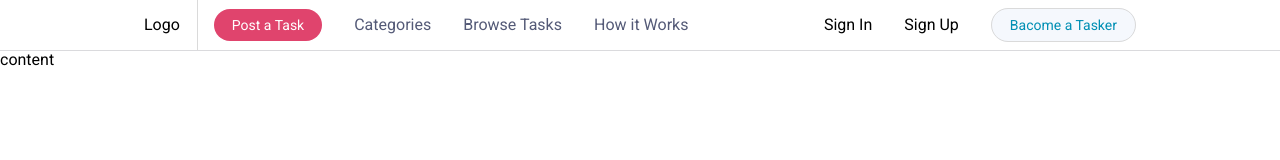
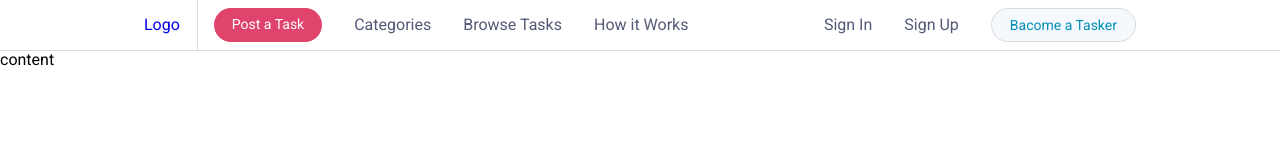
Before and after one commit to FebNov/fakeAirTasker, a React (Create React App) app: page / in a window 1280 px wide. Shown: the top 160 px of the page. Built offline with nearby package versions, Linux system fonts and the light colour scheme.

Commit message:
refactor reuse NavigationBar

```diff
--- a/src/components/Header/components/NavigationButton/NavigationButton.jsx
+++ b/src/components/Header/components/NavigationButton/NavigationButton.jsx
@@ -2,20 +2,21 @@ import React from "react";
 import PropTypes from "prop-types";
 import styled from "styled-components";
 import NavigationItem from "../NavigationItem";
+import NavigationLink from "../NavigationLink";
 
 const Button = styled.button`
   outline: 0;
   border: 0;
   background: transparent;
-  text-align: left;
-  font-size: 16px;
   cursor: pointer;
   padding: 0;
 `;
 
 const NavigationButton = ({ onClick, children }) => (
   <NavigationItem>
-    <Button onClick={onClick}>{children}</Button>
+    <NavigationLink.Text as={Button} onClick={onClick}>
+      {children}
+    </NavigationLink.Text>
   </NavigationItem>
 );
 
--- a/src/components/Header/components/NavigationItem/NavigationItem.jsx
+++ b/src/components/Header/components/NavigationItem/NavigationItem.jsx
@@ -1,7 +1,15 @@
-import styled from "styled-components";
+import styled, { css } from "styled-components";
 
 const NavigationItem = styled.div`
   padding: 16px;
+  ${(props) =>
+    props.indictable &&
+    css`
+      &:hover {
+        border-bottom: 2px solid #008fb4;
+        margin-bottom: --2px;
+      }
+    `}
 `;
 
 export default NavigationItem;
--- a/src/components/Header/components/NavigationLink/NavigationLink.jsx
+++ b/src/components/Header/components/NavigationLink/NavigationLink.jsx
@@ -6,30 +6,48 @@ import NavigationItem from "../NavigationItem";
 const StyleLink = styled.a`
   text-decoration: none;
 `;
-const Link = ({ children }) => (
-  <NavigationItem>
-    <StyleLink>{children}</StyleLink>
+
+const Link = ({ children, href, className, indictable }) => (
+  <NavigationItem
+    as={StyleLink}
+    indictable={indictable}
+    href={href}
+    className={className}
+  >
+    {children}
   </NavigationItem>
 );
+
+Link.defaultProps = {
+  className: "",
+  indictable: false,
+};
+
 Link.propTypes = {
   children: PropTypes.node.isRequired,
-};
-const NavigationLink = {};
-NavigationLink.Naked = ({ href, children }) => (
-  <Link href={href}>{children}</Link>
-);
-NavigationLink.Naked.propTypes = {
   href: PropTypes.string.isRequired,
-  children: PropTypes.node.isRequired,
+  indictable: PropTypes.bool,
+  className: PropTypes.string,
 };
 
-const Button = styled.span`
+const NavigationLink = {};
+
+NavigationLink.Naked = Link;
+
+NavigationLink.Text = styled(Link)`
+  color: #545a77;
+  &::hover {
+    color: #008fb4;
+  }
+`;
+
+NavigationLink.Button = styled(Link)`
   background: #e0446d;
   border-radius: 200px;
   font-size: 14px;
+  margin: 8px 16px;
   padding: 8px 18px;
   color: white;
-
   ${(props) => {
     const style = {
       primary: css`
@@ -45,31 +63,62 @@ const Button = styled.span`
     return style;
   }}
 `;
-NavigationLink.Button = ({ href, children, variant }) => (
-  <Link href={href}>
-    <Button variant={variant}>{children}</Button>
-  </Link>
-);
-NavigationLink.Button.propTypes = {
-  href: PropTypes.string.isRequired,
-  children: PropTypes.node.isRequired,
-  variant: PropTypes.oneOf(["primary", "secondary"]),
-};
-NavigationLink.Text = ({ href, children }) => (
-  <Link href={href}>
-    <Text>{children}</Text>
-  </Link>
-);
 
-const Text = styled.span`
-  color: #545a77;
-  &:hover {
-    color: #008fb4;
-  }
-`;
-NavigationLink.Text.propTypes = {
-  href: PropTypes.string.isRequired,
-  children: PropTypes.node.isRequired,
-};
+// NavigationLink.Naked = ({ href, children }) => (
+//   <Link href={href}>{children}</Link>
+// );
+// NavigationLink.Naked.propTypes = {
+//   href: PropTypes.string.isRequired,
+//   children: PropTypes.node.isRequired,
+// };
+
+// const Button = styled.span`
+//   background: #e0446d;
+//   border-radius: 200px;
+//   font-size: 14px;
+//   padding: 8px 18px;
+//   color: white;
+
+//   ${(props) => {
+//     const style = {
+//       primary: css`
+//         background: #e0446d;
+//         color: white;
+//       `,
+//       secondary: css`
+//         background: #f5f8fd;
+//         border: 1px solid #dadada;
+//         color: #008fb4;
+//       `,
+//     }[props.variant];
+//     return style;
+//   }}
+// `;
+// NavigationLink.Button = ({ href, children, variant }) => (
+//   <Link href={href}>
+//     <Button variant={variant}>{children}</Button>
+//   </Link>
+// );
+// NavigationLink.Button.propTypes = {
+//   href: PropTypes.string.isRequired,
+//   children: PropTypes.node.isRequired,
+//   variant: PropTypes.oneOf(["primary", "secondary"]),
+// };
+// NavigationLink.Text = ({ href, children }) => (
+//   <Link href={href}>
+//     <Text>{children}</Text>
+//   </Link>
+// );
+
+// const Text = styled.span`
+//   color: #545a77;
+//   &:hover {
+//     color: #008fb4;
+//   }
+// `;
+// NavigationLink.Text.propTypes = {
+//   href: PropTypes.string.isRequired,
+//   children: PropTypes.node.isRequired,
+// };
 
 export default NavigationLink;
--- a/src/components/Header/components/Public/Public.jsx
+++ b/src/components/Header/components/Public/Public.jsx
@@ -18,9 +18,15 @@ const Public = () => (
     <NavigationLink.Button variant="primary" href="/post-a-task">
       Post a Task
     </NavigationLink.Button>
-    <NavigationLink.Text href="/categories">Categories</NavigationLink.Text>
-    <NavigationLink.Text href="/browser-task">Browse Tasks</NavigationLink.Text>
-    <NavigationLink.Text href="/how-it-work">How it Works</NavigationLink.Text>
+    <NavigationLink.Text indictable href="/categories">
+      Categories
+    </NavigationLink.Text>
+    <NavigationLink.Text indictable href="/browser-task">
+      Browse Tasks
+    </NavigationLink.Text>
+    <NavigationLink.Text indictable href="/how-it-work">
+      How it Works
+    </NavigationLink.Text>
   </Layout>
 );
 export default Public;
```
